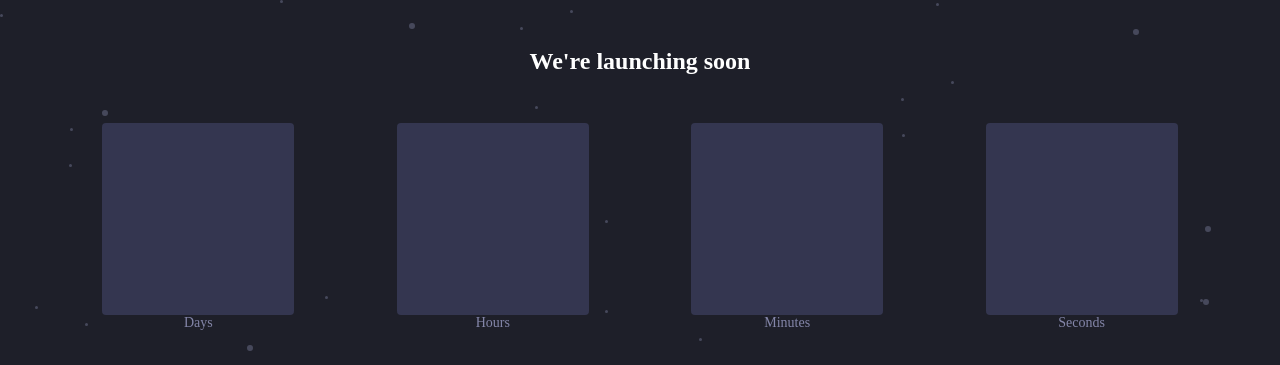
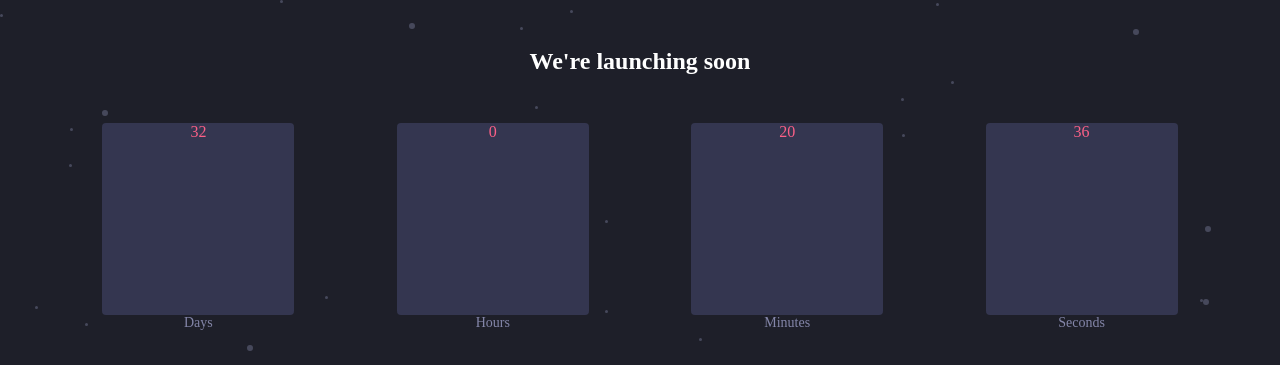
Before and after one commit to collerhatguy/countdown-app, a React (Create React App) app: page / in a window 1280 px wide. Shown: the top 365 px of the page. Built offline with nearby package versions, Linux system fonts and the light colour scheme; the HTML template or start-up script is replaced by a standard one.

Commit message:
added timer functionality

```diff
--- a/src/components/CountDownList.js
+++ b/src/components/CountDownList.js
@@ -1,13 +1,45 @@
-import React from 'react';
+import React, { useEffect, useState } from 'react';
 import Counter from "./Counter";
 
 export default function CountDownList() {
+    const futureDate = new Date("Jun 25, 2021 16:37:52").getTime();
+    const [currentDate, setCurrentDate] = useState(new Date().getTime());
+    const [timeLeft, setTimeLeft] = useState(futureDate - currentDate);
+    const [daysLeft, setDaysLeft] = useState(Math.floor(timeLeft / (1000 * 60 * 60 * 24)));
+    const [hoursLeft, setHoursLeft] = useState(Math.floor((timeLeft % (1000 * 60 * 60 * 24)) / (1000 * 60 * 60)));
+    const [minutesLeft, setMinutesLeft] = useState(Math.floor((timeLeft % (1000 * 60 * 60)) / (1000 * 60)))
+    const [secondsLeft, setSecondsLeft] = useState(Math.floor((timeLeft % (1000 * 60)) / 1000))
+    const [secondPassed, setSecondPassed] = useState(0);
+    setInterval(() => {
+        setSecondPassed(secondPassed + 1);
+    }, 1000)
+    useEffect(() => {
+        setCurrentDate(new Date().getTime())
+        setTimeLeft(futureDate - currentDate)
+        setDaysLeft(Math.floor(timeLeft / (1000 * 60 * 60 * 24)));
+        setHoursLeft(Math.floor((timeLeft % (1000 * 60 * 60 * 24)) / (1000 * 60 * 60)));
+        setMinutesLeft(Math.floor((timeLeft % (1000 * 60 * 60)) / (1000 * 60)));
+        setSecondsLeft(Math.floor((timeLeft % (1000 * 60)) / 1000))
+    }, [secondPassed])
+
     return (
         <div id="countdown-container">
-            <Counter timeUnit={"Days"}/>
-            <Counter timeUnit={"Hours"}/>
-            <Counter timeUnit={"Minutes"}/>
-            <Counter timeUnit={"Seconds"}/>
+            <Counter
+                timeUnit={"Days"}
+                value={daysLeft}
+            />
+            <Counter
+                timeUnit={"Hours"}
+                value={hoursLeft}
+            />
+            <Counter
+                timeUnit={"Minutes"}
+                value={minutesLeft}
+            />
+            <Counter
+                timeUnit={"Seconds"}
+                value={secondsLeft}
+            />
         </div>
     )
 }
--- a/src/components/Counter.js
+++ b/src/components/Counter.js
@@ -1,10 +1,10 @@
 import React from 'react'
 
-export default function Counter({timeUnit}) {
+export default function Counter({timeUnit, value}) {
     return (
         <div className="counter">
             <div className="time-box">
-
+                {value}
             </div>
             <div className="time-unit">{timeUnit}</div>
         </div>
--- a/src/styles/styles.css
+++ b/src/styles/styles.css
@@ -35,6 +35,12 @@ h2 {
   color: #fb6087;
 }
 
+.time-box::after {
+  width: 100%;
+  height: 50%;
+  background-color: #343650;
+}
+
 .time-unit {
   color: #8486a9;
   font-size: 14px;
--- a/src/styles/styles.scss
+++ b/src/styles/styles.scss
@@ -48,6 +48,11 @@ h2 {
     border-radius: 4px;
     background-color: $blue-100;
     color: $soft-red;
+    &::after {
+        width: 100%;
+        height: 50%;
+        background-color: $blue-100;
+    }
 }
 .time-unit {
     color: $grayish-blue;
```
Also changed, not shown: 1 other file (tests, documents, lock files or other folders).
